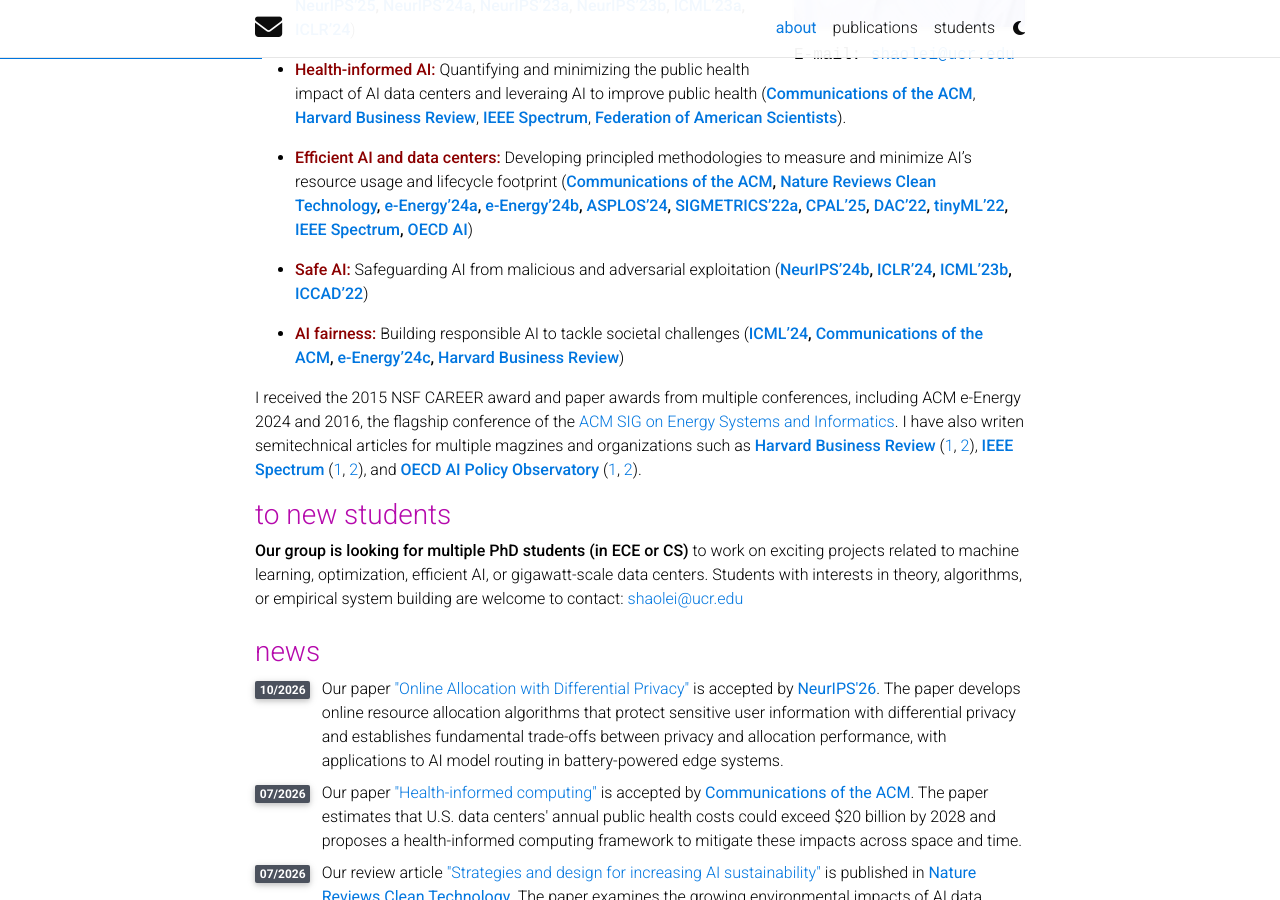
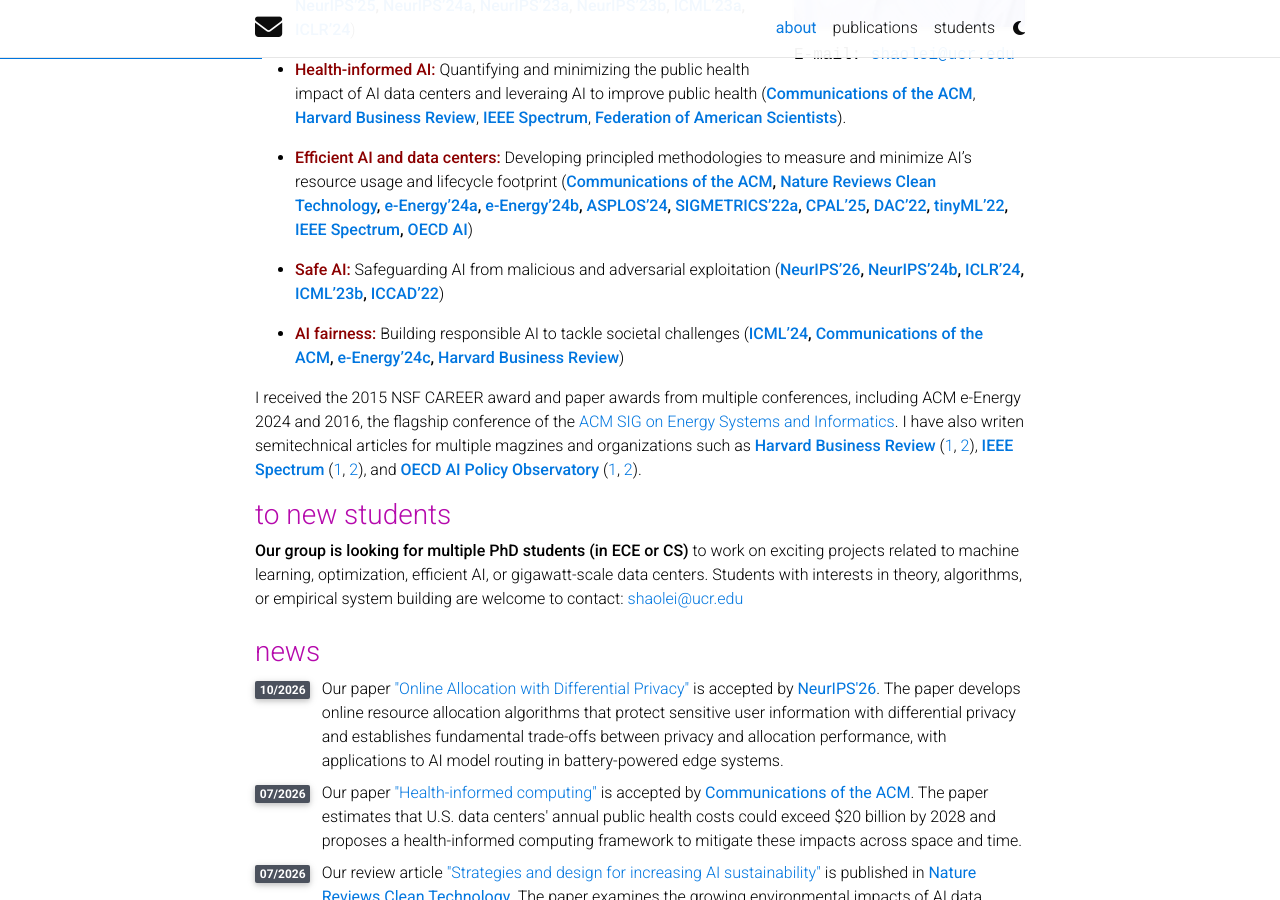
Before and after one commit to shaoleiren/shaoleiren.github.io, a Jekyll site: the page built from _pages/about.md, in a window 1280 px wide and 900 px high, scrolled down 464 px. Built offline with Jekyll 4.4.1, drawn with Linux system fonts in a browser that asks for light colours; full-size pictures stand in for the smaller copies a plugin makes; comment, search, counter and statistics services are not loaded; a style sheet for code colours, icons or effects is not loaded.

Commit message:
Update about.md

```diff
--- a/_pages/about.md
+++ b/_pages/about.md
@@ -33,7 +33,7 @@
  [OECD AI](https://oecd.ai/en/wonk/how-much-water-does-ai-consume)**)
 
 - **<span style="color:darkred;">Safe AI:</span>** Safeguarding AI from malicious and adversarial exploitation
-(**[NeurIPS'24b](https://arxiv.org/abs/2406.01946), [ICLR'24](https://openreview.net/pdf?id=e2YOVTenU9), [ICML'23b](https://arxiv.org/abs/2305.00097), [ICCAD'22](https://arxiv.org/abs/2208.08569)**)
+(**[NeurIPS'26](https://openreview.net/pdf?id=hO8NU92Rtb), [NeurIPS'24b](https://arxiv.org/abs/2406.01946), [ICLR'24](https://openreview.net/pdf?id=e2YOVTenU9), [ICML'23b](https://arxiv.org/abs/2305.00097), [ICCAD'22](https://arxiv.org/abs/2208.08569)**)
 
 
 - **<span style="color:darkred;">AI fairness:</span>** Building responsible AI to tackle societal challenges (**[ICML'24](https://arxiv.org/abs/2406.02790), [Communications of the ACM](https://arxiv.org/abs/2412.16539), [e-Energy'24c](https://arxiv.org/abs/2307.05494), [Harvard Business Review](https://hbr.org/2024/07/the-uneven-distribution-of-ais-environmental-impacts)**)
```
